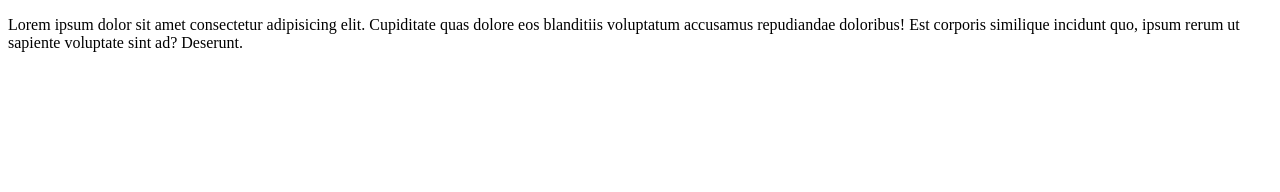
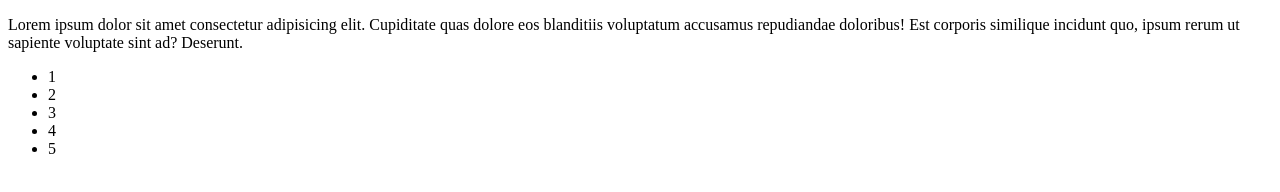
Before and after one commit to henkyaliazki/belajar_git, a plain HTML site: page index.html in a window 1280 px wide. Drawn offline with Linux system fonts and the light colour scheme.

Commit message:
hadi menambahkan list

```diff
--- a/index.html
+++ b/index.html
@@ -7,5 +7,10 @@
 </head>
 <body>
     <p>Lorem ipsum dolor sit amet consectetur adipisicing elit. Cupiditate quas dolore eos blanditiis voluptatum accusamus repudiandae doloribus! Est corporis similique incidunt quo, ipsum rerum ut sapiente voluptate sint ad? Deserunt.</p>
+    <ul><li>1</li>
+    <li>2</li>
+    <li>3</li>
+    <li>4</li>
+    <li>5</li></ul>
 </body>
 </html>
```
